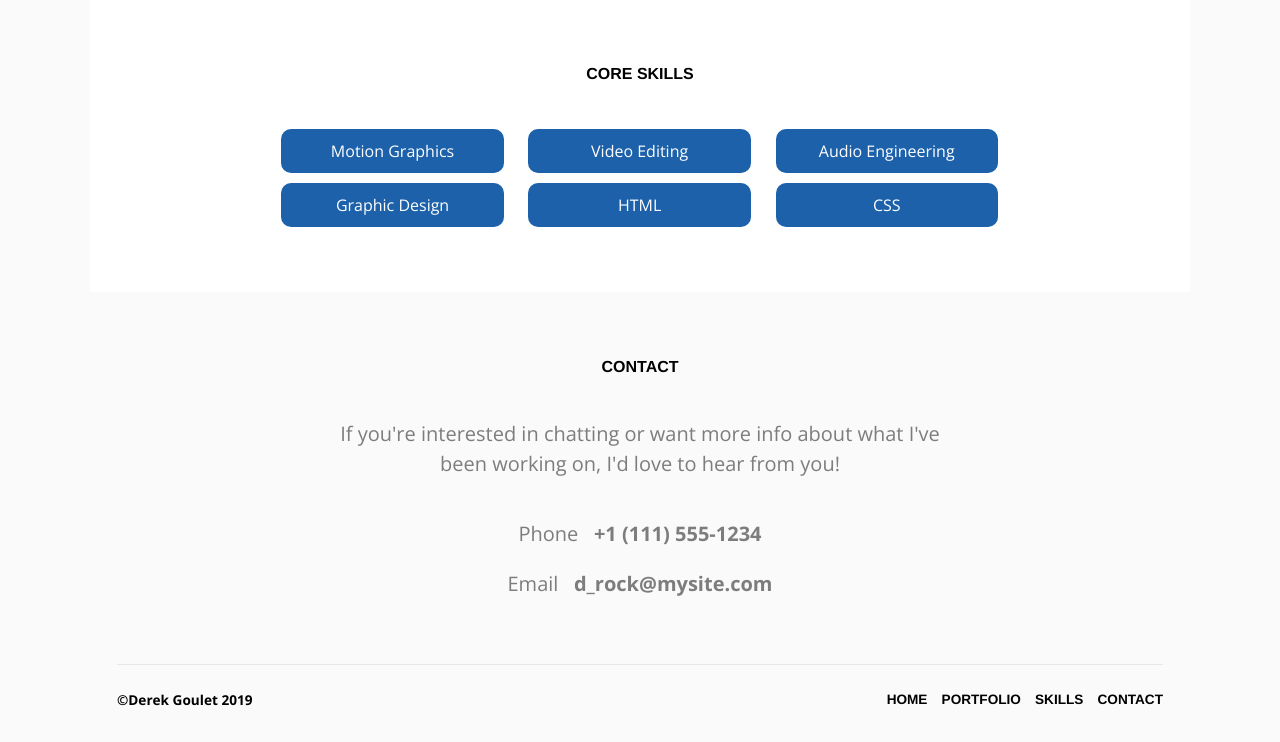
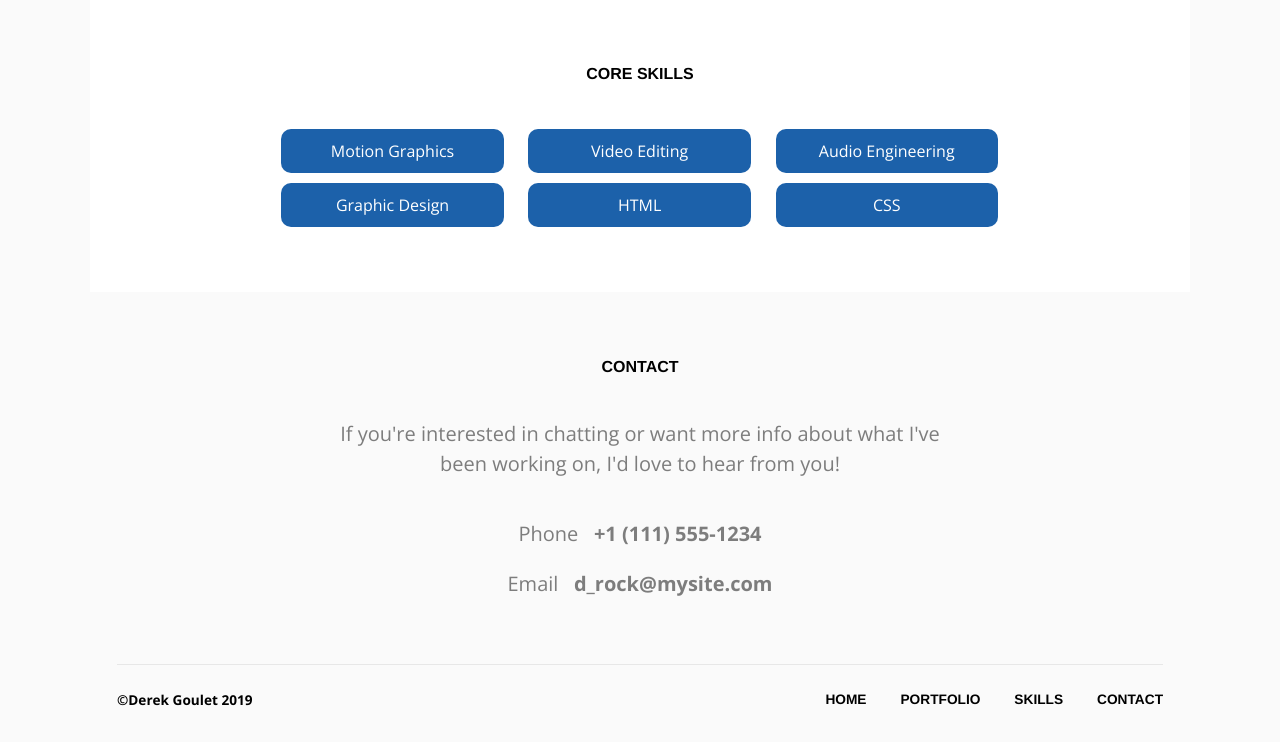
Before and after one commit to dGooMamma/FEWD_Techdegree_P02, a plain HTML site: page index.html in a window 1280 px wide. Shown: the part 1288-2030 px from the top of the page. Drawn offline with nearby package versions, Linux system fonts and the light colour scheme; a web font is replaced by a local one.

Commit message:
Added footer nav element to html + relative css fixes

```diff
--- a/css/styles.css
+++ b/css/styles.css
@@ -195,6 +195,20 @@ a:hover {
   margin-bottom:0px;
 }
 
+.footer-nav {
+  font-size:.95em;
+}
+
+.footer-nav a {
+  margin-top:0;
+  padding-top:0;
+}
+
+.footer-nav li {
+  margin-top:0;
+  padding-top:0;
+}
+
 /* Clearfix */
 
 .clearfix::after {
@@ -309,6 +323,19 @@ a:hover {
     border-top: 1px solid rgba(214, 214, 214, .5);
   }
 
+  .footer-nav a {
+    padding-right: 0;
+  }
+
+  .footer-nav li {
+    padding-right: 0;
+    margin-right:0;
+  }
+
+  .footer-nav a:hover {
+    background-color: transparent;
+  }
+
 
   #contact-para {
     margin-bottom: 30px;
--- a/index.html
+++ b/index.html
@@ -99,12 +99,14 @@
         </div>
         <div class="bottom-nav clearfix">
           <p class="footer-para clearfix"><small>&copy;Derek Goulet 2019</small> <a class="back-to-top" href="#top">Back to Top</a></p>
+          <nav class="footer-nav">
             <ul>
             <li><a href="#home">Home</a></li>
             <li><a href="#portfolio">Portfolio</a></li>
             <li><a href="#skills">Skills</a></li>
             <li><a href="#contact">Contact</a></li>
             </ul>
+          </nav>
         </div>
       </footer>
     </div>
```
Lines whose indentation alone changed are shown as unchanged.
